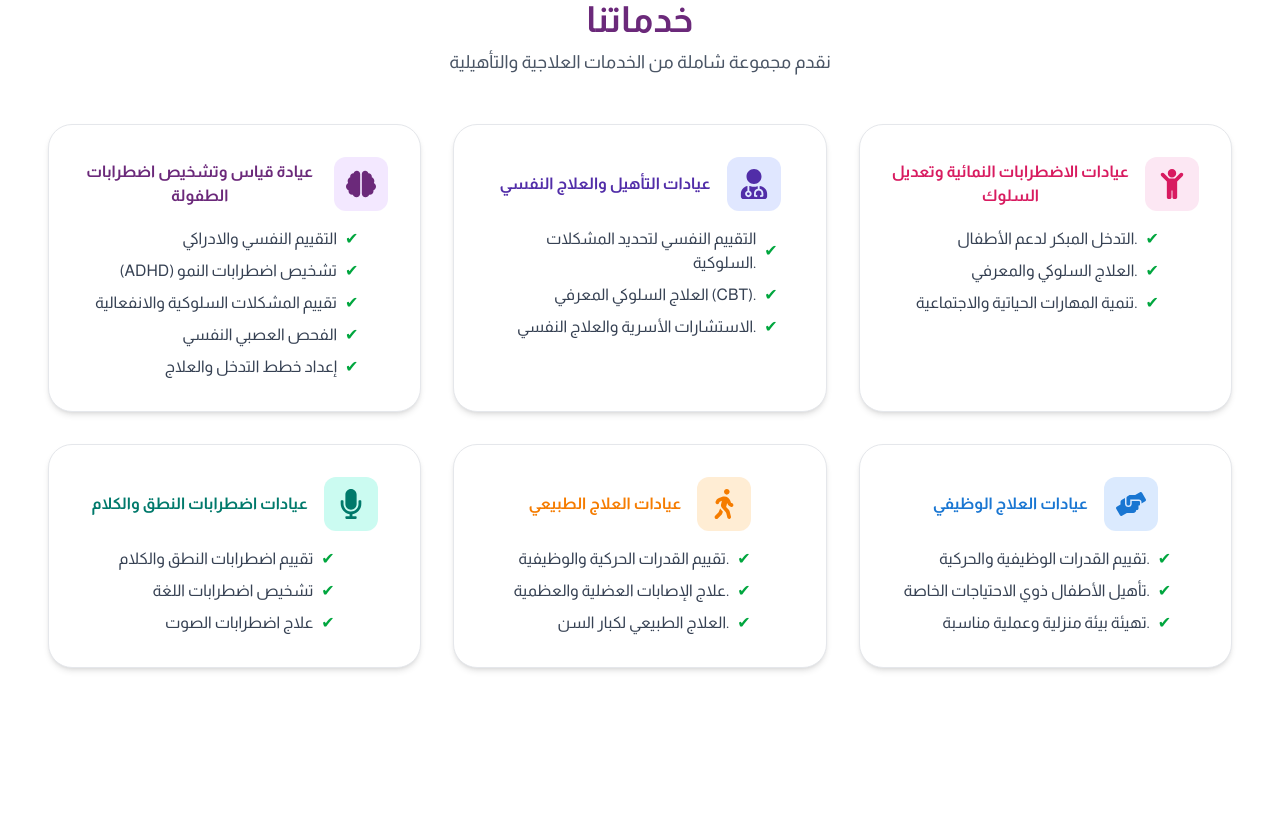
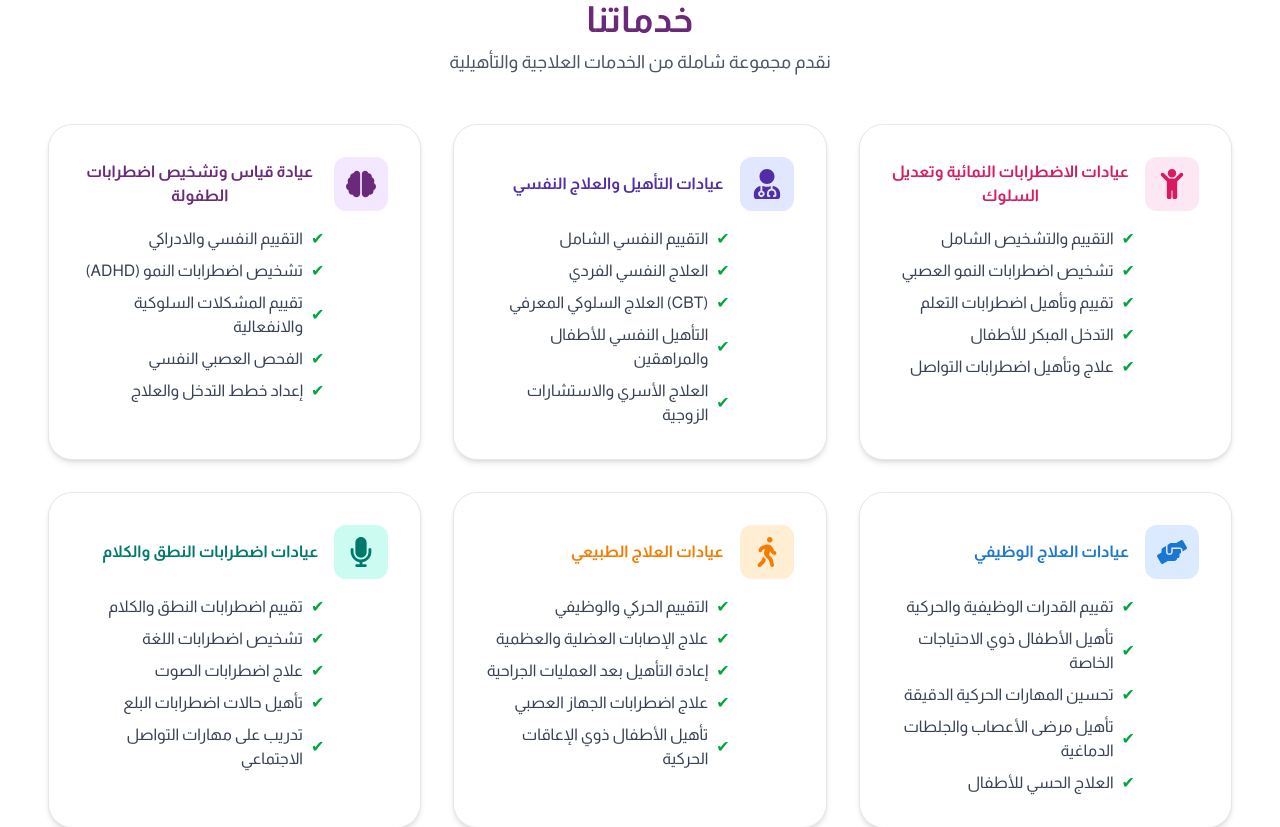
Before and after one commit to HassanGohal/mostsharon, a React (Vite) app: page / in a window 1280 px wide. Shown: the part 1980-2807 px from the top of the page. Built offline with nearby package versions, Linux system fonts and the light colour scheme.

Commit message:
# Your branch is up to date with 'origin/main'.

```diff
--- a/src/App.jsx
+++ b/src/App.jsx
@@ -54,6 +54,7 @@ const App = () => {
         {/* hide temprery */}
         {/* <Insurance /> */}
         <div data-aos="fade-up">
+        <div className="w-full h-[2px] bg-[#6B297A]/10 my-12"></div>
           <Partners />
         </div>
         <div data-aos="fade-up">
--- a/src/components/Appointment.jsx
+++ b/src/components/Appointment.jsx
@@ -50,8 +50,13 @@ const Appointment = () => {
     <section
       className="relative py-10 md:py-16 text-white font-['Almarai'] rounded-3xl overflow-hidden bg-cover bg-center min-h-[80vh] flex items-center"
       id="appointment"
-      style={{ backgroundImage: `url(${backgroundImage})` }}
+      style={{
+        backgroundImage: `url(${backgroundImage})`,
+      }}
     >
+      {/* Background Overlay (Hidden on Mobile) */}
+      <div className="absolute inset-0 bg-cover bg-center md:block hidden" style={{ backgroundImage: `url(${backgroundImage})` }}></div>
+
       <div className="container mx-auto px-4 md:px-6 relative z-10 flex flex-col items-center lg:items-end text-right w-full">
         {/* Text Section - Right Aligned */}
         <div className="w-full lg:w-1/2 text-center lg:text-right">
--- a/src/components/Partners.jsx
+++ b/src/components/Partners.jsx
@@ -29,7 +29,7 @@ const Partners = () => {
         </div>
 
         {/* Logo Carousel with Infinite Scroll */}
-        <div className="relative flex items-center justify-center">
+        <div className="relative flex items-center justify-center h-40">
           {/* Left & Right Gradient Transparency */}
           <div className="absolute inset-y-0 left-0 w-[10%] md:w-[15%] bg-gradient-to-r from-white to-transparent pointer-events-none"></div>
           <div className="absolute inset-y-0 right-0 w-[10%] md:w-[15%] bg-gradient-to-l from-white to-transparent pointer-events-none"></div>
@@ -40,7 +40,7 @@ const Partners = () => {
               {/* Duplicate logos for seamless infinite effect */}
               {[...partners, ...partners].map((partner, index) => (
                 <div key={index} className="bg-white p-4 sm:p-6 border-2 border-transparent flex justify-center items-center rounded-[2rem]">
-                  <img src={partner.image} alt={partner.name} className="h-16 sm:h-24 w-auto object-contain" />
+                  <img src={partner.image} alt={partner.name} className="h-20 sm:h-24 w-auto object-contain" />
                 </div>
               ))}
             </div>
--- a/src/components/Services.jsx
+++ b/src/components/Services.jsx
@@ -23,9 +23,11 @@ const services = [
         bgColor: "bg-indigo-100",
         textColor: "text-[#512DA8]",
         description: [
-            "التقييم النفسي لتحديد المشكلات السلوكية.",
-            "العلاج السلوكي المعرفي (CBT).",
-            "الاستشارات الأسرية والعلاج النفسي.",
+            "التقييم النفسي الشامل",
+            "العلاج النفسي الفردي",
+            "العلاج السلوكي المعرفي (CBT)",
+            "التأهيل النفسي للأطفال والمراهقين",
+            "العلاج الأسري والاستشارات الزوجية",
         ],
     },
     {
@@ -35,9 +37,11 @@ const services = [
         bgColor: "bg-pink-100",
         textColor: "text-[#D81B60]",
         description: [
-            "التدخل المبكر لدعم الأطفال.",
-            "العلاج السلوكي والمعرفي.",
-            "تنمية المهارات الحياتية والاجتماعية.",
+            "التقييم والتشخيص الشامل",
+            "تشخيص اضطرابات النمو العصبي",
+            "تقييم وتأهيل اضطرابات التعلم",
+            "التدخل المبكر للأطفال",
+            "علاج وتأهيل اضطرابات التواصل",
         ],
     },
     {
@@ -50,6 +54,8 @@ const services = [
             "تقييم اضطرابات النطق والكلام",
             "تشخيص اضطرابات اللغة",
             "علاج اضطرابات الصوت",
+            "تأهيل حالات اضطرابات البلع",
+            "تدريب على مهارات التواصل الاجتماعي",
         ],
     },
     {
@@ -59,9 +65,11 @@ const services = [
         bgColor: "bg-orange-100",
         textColor: "text-[#F57C00]",
         description: [
-            "تقييم القدرات الحركية والوظيفية.",
-            "علاج الإصابات العضلية والعظمية.",
-            "العلاج الطبيعي لكبار السن.",
+            "التقييم الحركي والوظيفي",
+            "علاج الإصابات العضلية والعظمية",
+            "إعادة التأهيل بعد العمليات الجراحية",
+            "علاج اضطرابات الجهاز العصبي",
+            "تأهيل الأطفال ذوي الإعاقات الحركية",
         ],
     },
     {
@@ -71,9 +79,11 @@ const services = [
         bgColor: "bg-blue-100",
         textColor: "text-[#1976D2]",
         description: [
-            "تقييم القدرات الوظيفية والحركية.",
-            "تأهيل الأطفال ذوي الاحتياجات الخاصة.",
-            "تهيئة بيئة منزلية وعملية مناسبة.",
+            "تقييم القدرات الوظيفية والحركية",
+            "تأهيل الأطفال ذوي الاحتياجات الخاصة",
+            "تحسين المهارات الحركية الدقيقة",
+            "تأهيل مرضى الأعصاب والجلطات الدماغية",
+            "العلاج الحسي للأطفال",
         ],
     },
 ];
@@ -95,21 +105,21 @@ const Services = () => {
                     {services.map((service) => (
                         <div
                             key={service.id}
-                            className="group bg-white p-8 rounded-3xl shadow-md border border-gray-200 transition-all duration-300 flex flex-col items-center text-center hover:shadow-xl"
+                            className="group bg-white p-8 rounded-3xl shadow-md border border-gray-200 transition-all duration-300 flex flex-col items-end text-center hover:shadow-xl"
                             >
                             {/* أيقونة وعنوان الخدمة */}
                             <div className="flex flex-row-reverse items-center gap-4 mb-4">
-                                <div className={`${service.bgColor} p-3 rounded-xl`}>
+                            <div className={`${service.bgColor} p-3 rounded-xl`}>
                                     {service.icon}
                                 </div>
-                                <h3 className={`text-[16px] font-bold ${service.textColor}`}>
+                                <h3 className={`text-[16px] font-bold items-center  ${service.textColor}`}>
                                     {service.title}
                                 </h3>
 
                             </div>
 
                             {/* تفاصيل الخدمة */}
-                            <ul className="list-none space-y-2 text-gray-700 text-right pr-4">
+                            <ul className="list-none space-y-2 text-gray-700 text-right pr-16">
                                 {service.description.map((point, idx) => (
                                     <li key={idx} className="flex items-center gap-2 justify-end">
                                         <span>{point}</span>
```
Lines whose indentation alone changed are shown as unchanged.
